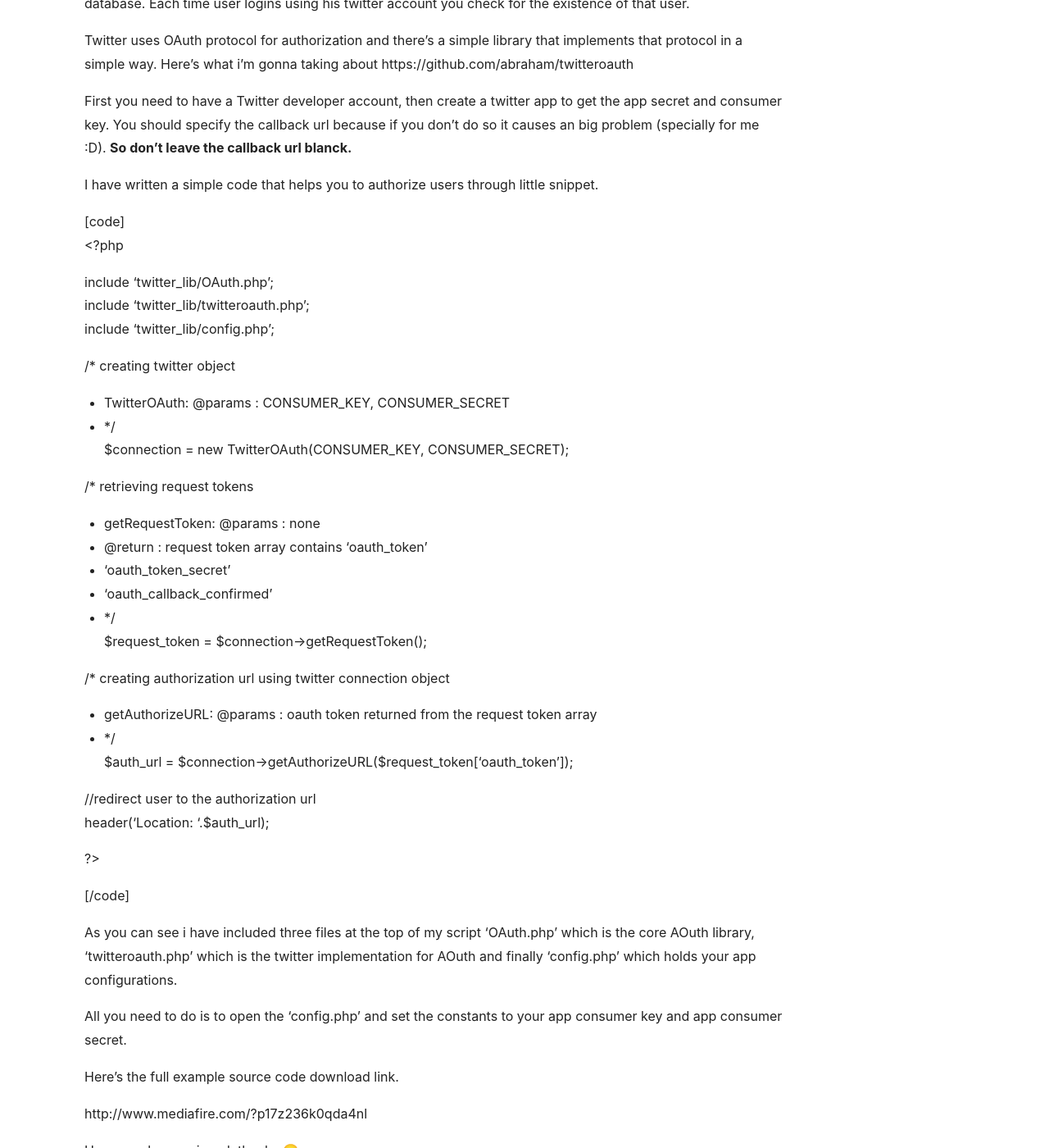
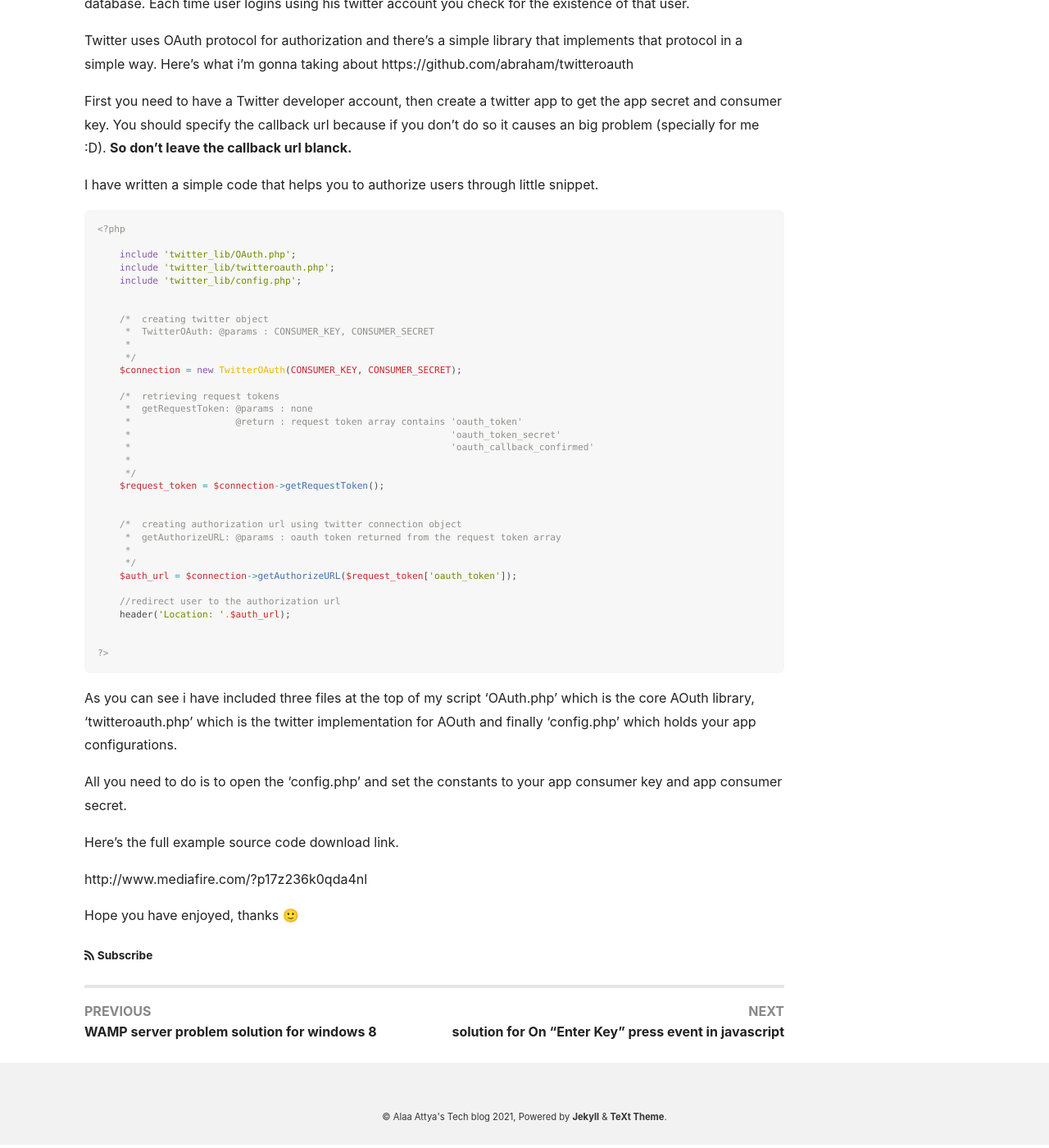
Before and after one commit to AlaaAttya/my-blog, a Jekyll site: the page built from _posts/2012-12-02-using-twitter-authorization-in-implementing-twitter-module-for-your-website.md, in a window 1280 px wide and 1400 px high, scrolled down 584 px. Shown: the whole window at 82% size. Built offline with Jekyll 4.4.1, drawn with Linux system fonts in a browser that asks for light colours; nearby versions of some CDN libraries; comment, search, counter and statistics services are not loaded; part of the change alters nothing that is shown.

Commit message:
update styles

````diff
--- a/_posts/2012-12-02-using-twitter-authorization-in-implementing-twitter-module-for-your-website.md
+++ b/_posts/2012-12-02-using-twitter-authorization-in-implementing-twitter-module-for-your-website.md
@@ -4,8 +4,7 @@ title: Using twitter authorization in Implementing twitter module for your websi
 date: 2012-12-02T23:14:15+00:00
 author: alaa
 layout: article
-guid: http://alaaattya.wordpress.com/?p=76
-permalink: /?p=76
+guid: 76
 publicize_reach:
   - 'a:2:{s:7:"twitter";a:1:{i:1094482;i:106;}s:2:"wp";a:1:{i:0;i:4;}}'
 publicize_twitter_user:
@@ -15,6 +14,7 @@ categories:
 tags:
   - login with twitter
   - twitter authorization
+key: using-twitter-authorization-76
 ---
 Hello guys,
 Before i started my big love story with web development i saw many websites are using twitter accounts for user login instead of registering new account. Actually i was impressed how those guys hacked twitter and got the accounts and passwords of the user and then check for the validity of these accounts 😀
@@ -27,40 +27,42 @@ First you need to have a Twitter developer account, then create a twitter app to
 
 I have written a simple code that helps you to authorize users through little snippet.
 
-[code]
+```php
 <?php
 
-include &#8216;twitter_lib/OAuth.php&#8217;;
-include &#8216;twitter_lib/twitteroauth.php&#8217;;
-include &#8216;twitter_lib/config.php&#8217;;
+    include 'twitter_lib/OAuth.php';
+    include 'twitter_lib/twitteroauth.php';
+    include 'twitter_lib/config.php';
 
-/* creating twitter object
-* TwitterOAuth: @params : CONSUMER\_KEY, CONSUMER\_SECRET
-*
-*/
-$connection = new TwitterOAuth(CONSUMER\_KEY, CONSUMER\_SECRET);
 
-/* retrieving request tokens
-* getRequestToken: @params : none
-* @return : request token array contains &#8216;oauth_token&#8217;
-* &#8216;oauth\_token\_secret&#8217;
-* &#8216;oauth\_callback\_confirmed&#8217;
-*
-*/
-$request_token = $connection->getRequestToken();
+    /*  creating twitter object
+     *  TwitterOAuth: @params : CONSUMER_KEY, CONSUMER_SECRET
+     *
+     */
+    $connection = new TwitterOAuth(CONSUMER_KEY, CONSUMER_SECRET);
 
-/* creating authorization url using twitter connection object
-* getAuthorizeURL: @params : oauth token returned from the request token array
-*
-*/
-$auth\_url = $connection->getAuthorizeURL($request\_token[&#8216;oauth_token&#8217;]);
+    /*  retrieving request tokens
+     *  getRequestToken: @params : none
+     *                   @return : request token array contains 'oauth_token'
+     *                                                          'oauth_token_secret'
+     *                                                          'oauth_callback_confirmed'
+     *
+     */
+    $request_token = $connection->getRequestToken();
 
-//redirect user to the authorization url
-header(&#8216;Location: &#8216;.$auth_url);
+
+    /*  creating authorization url using twitter connection object
+     *  getAuthorizeURL: @params : oauth token returned from the request token array
+     *
+     */
+    $auth_url = $connection->getAuthorizeURL($request_token['oauth_token']);
+
+    //redirect user to the authorization url
+    header('Location: '.$auth_url);
+
 
 ?>
-
-[/code]
+```
 
 As you can see i have included three files at the top of my script &#8216;OAuth.php&#8217; which is the core AOuth library, &#8216;twitteroauth.php&#8217; which is the twitter implementation for AOuth and finally &#8216;config.php&#8217; which holds your app configurations.
 
````
